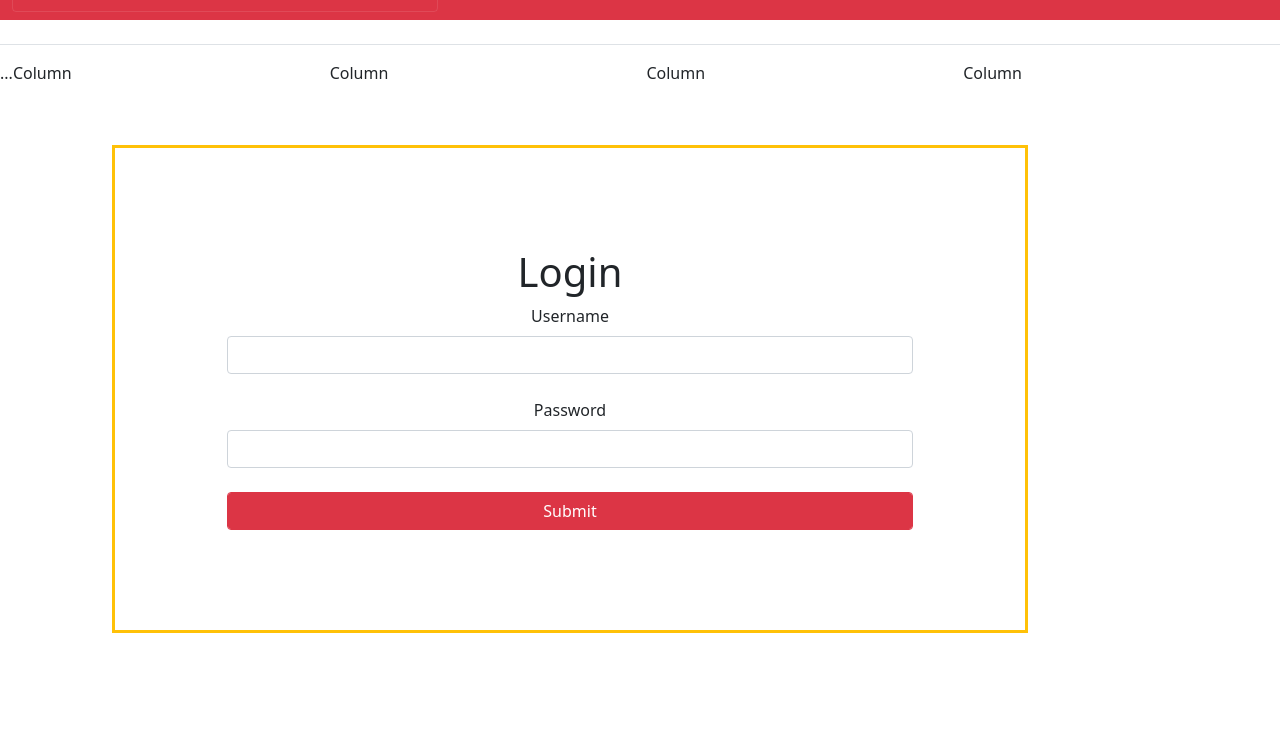
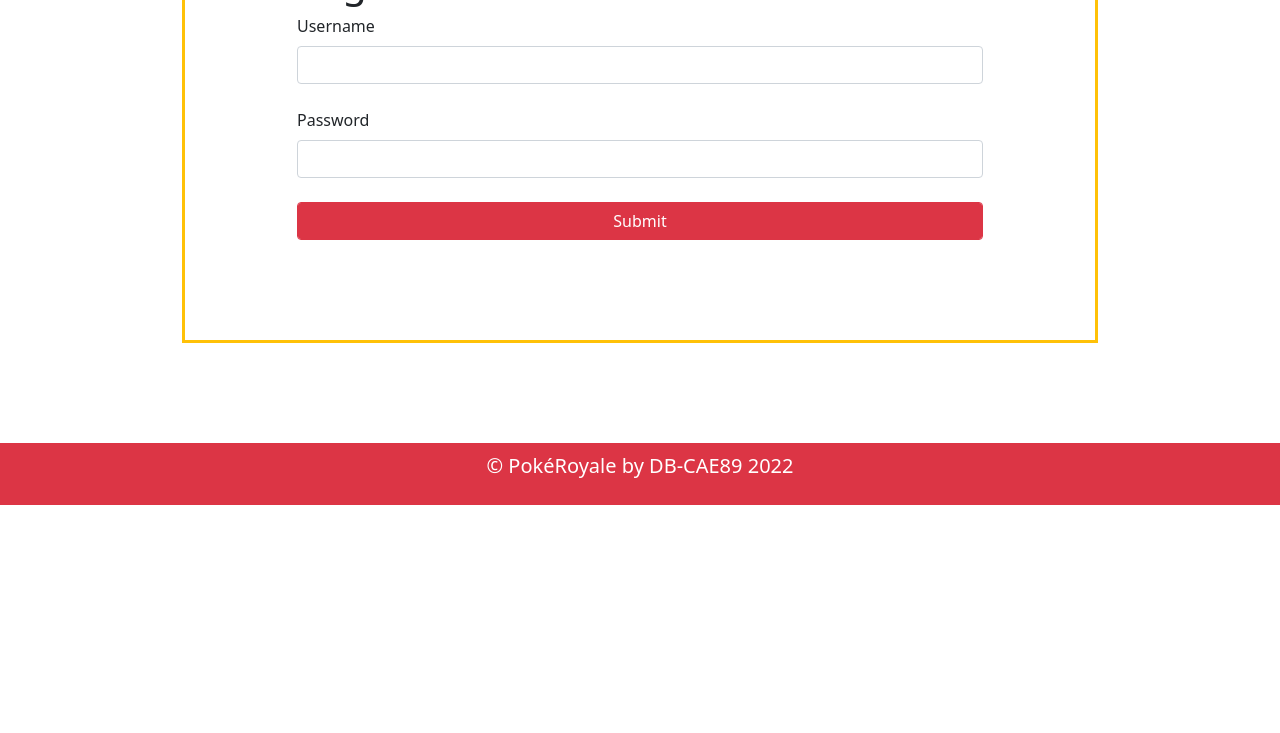
Before and after one commit to ItsDakk/wk5-6_PokeRoyale, a Flask app: page /auth/login in a window 1280 px wide. Shown: the part 322-1055 px from the top of the page. After the commit the page ends 827 px from the top, so only its background shows below. Run offline with Flask 2, Linux system fonts and the light colour scheme.

Commit message:
wkend updates

```diff
--- a/app/blueprints/auth/forms.py
+++ b/app/blueprints/auth/forms.py
@@ -32,13 +32,17 @@ class RegisterForm(FlaskForm):
         if same_username_user:
             raise ValidationError('Username is Taken')
 
-    ash1 = 1
 
-
-    ash1_img = markupsafe.Markup(f'<img src="https://play.pokemonshowdown.com/sprites/trainers/ash-johto.png" height="80px">')
+    ash_img = markupsafe.Markup(f'<img src="https://play.pokemonshowdown.com/sprites/trainers/ash-johto.png" height="80px">')
+    ash1_img = markupsafe.Markup(f'<img src="https://play.pokemonshowdown.com/sprites/trainers/ash-capbackward.png" height="80px">')
+    brock_img = markupsafe.Markup(f'<img src="https://play.pokemonshowdown.com/sprites/trainers/brock-gen3.png" height="80px">')
+    brock1_img = markupsafe.Markup(f'<img src="https://play.pokemonshowdown.com/sprites/trainers/brock.png" height="80px">')
+    misty_img = markupsafe.Markup(f'<img src="https://play.pokemonshowdown.com/sprites/trainers/misty.png" height="80px">')
+    misty1_img = markupsafe.Markup(f'<img src="https://play.pokemonshowdown.com/sprites/trainers/misty-gen1.png" height="80px">')
+    tr_img = markupsafe.Markup(f'<img src="https://play.pokemonshowdown.com/sprites/trainers/teamrocket.png" height="80px">')
 
     icon = RadioField('Avatar', validators=[DataRequired()],
-        choices=[(ash1, ash1_img)]
+        choices=[(ash_img), (ash1_img), (brock_img), (brock1_img), (misty_img), (misty1_img), (tr_img),   ]
     )
 
 
--- a/app/blueprints/auth/routes.py
+++ b/app/blueprints/auth/routes.py
@@ -55,8 +55,8 @@ def edit_prof():
                 "last_name": form.last_name.data.title(),
                 "username": form.username.data,
                 "email": form.email.data,
-                "password": form.password.data
-                # Need to add icon setting!
+                "password": form.password.data,
+                "icon": form.icon.data
             }
         user = User.query.filter_by(username = new_user_data['username']).first()
         if user and user.username != current_user.username:
--- a/app/static/css/style.css
+++ b/app/static/css/style.css
@@ -1,8 +1,4 @@
-.container{
-    margin-top:25px;
-    text-align: center;
-    position: absolute;
-}
+
 
 #footer {
     position:relative;
--- a/app/templates/includes/footer.html.j2
+++ b/app/templates/includes/footer.html.j2
@@ -1,20 +1,5 @@
-{#
-<footer class="d-flex flex-wrap align-items-center py-3 my-4 border-top">
-    <div class="container justify-content-between">
-    <div class="row row-cols-1 row-cols-sm-2 row-cols-md-4">
-    <div class="col"><span class="text-muted">&copy; PokéRoyale by DB-CAE89 2022</span></div>
-    <div class="col">Column</div>
-    <div class="col">Column</div>
-    <div class="col">Column</div>
-  </div>
+<footer class="p-2 bg-danger text-white text-center position-relative">
+<div class="container">
+<p class="lead">&copy; PokéRoyale by DB-CAE89 2022</p>
 </div>
-    </div>
-</footer> #}
-
-<footer class="d-flex flex-wrap align-items-center py-3 my-4 border-top">
-<div class="d-flex justify-content-around">...</div>
-    <div class="col">Column</div>
-    <div class="col">Column</div>
-    <div class="col">Column</div>
-    <div class="col">Column</div>
 </footer>
--- a/app/templates/includes/nav.html.j2
+++ b/app/templates/includes/nav.html.j2
@@ -34,7 +34,7 @@
 <nav class="navbar navbar-dark bg-danger">
   <div class="container-fluid">
     <button class="navbar-toggler" type="button" data-bs-toggle="collapse" data-bs-target="#navbarToggleExternalContent" aria-controls="navbarToggleExternalContent" aria-expanded="false" aria-label="Toggle navigation">
-      <span class="navbar"><img src="{{ url_for('static', filename='/app/static/images/') }}"></span>
+      <span class="navbar"><img src="{{ url_for('static', filename='images/1068729.png') }}" height="35px"></span>
     </button>
   </div>
 </nav>
--- a/config.py
+++ b/config.py
@@ -4,5 +4,5 @@ basedir = os.path.abspath(os.path.dirname(__file__))
 
 class Config():
     SECRET_KEY = os.environ.get("SECRET_KEY")
-    SQLALCHEMY_DATABASE_URI = 'sqlite:////Users/dak/Documents/CodingTemple/week5/main_pokedex/wk5_dy3_pokedex /wk5_dy1_pokedex/app.db'
+    SQLALCHEMY_DATABASE_URI = 'sqlite:///Users/dak/Documents/CodingTemple/week5/main_pokedex/wk5_dy3_pokedex/ wk5_dy1_pokedex/app.db'
     SQLALCHEMY_TRACK_MODIFICATIONS = False
```
Also changed, not shown: app/templates/register.html.j2 (+11 -11 lines), app/static/images/1068729.png (added).
